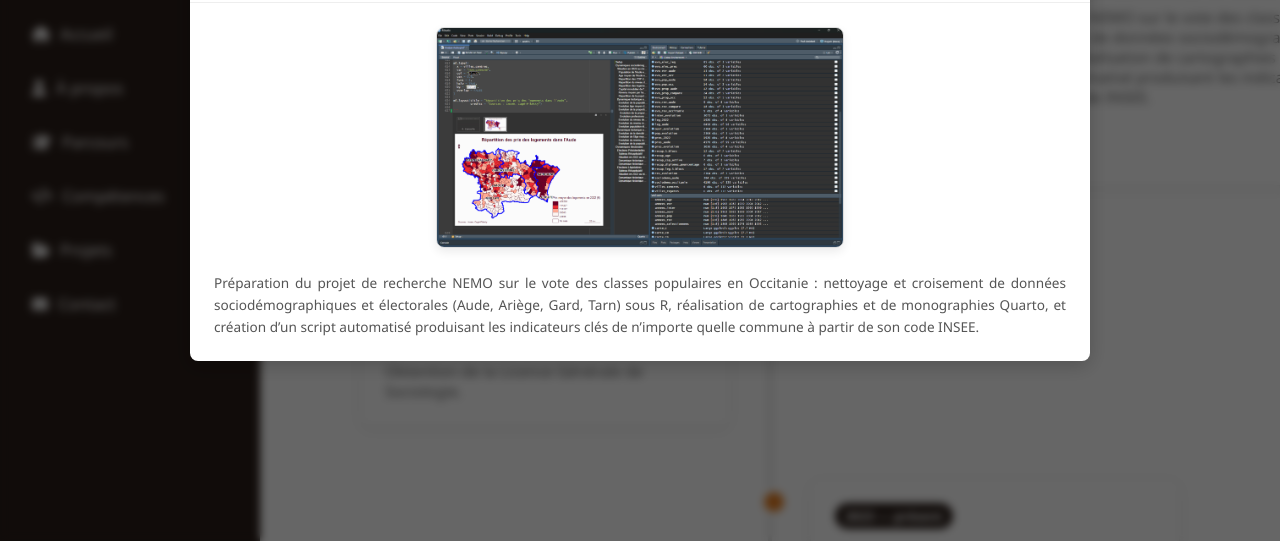
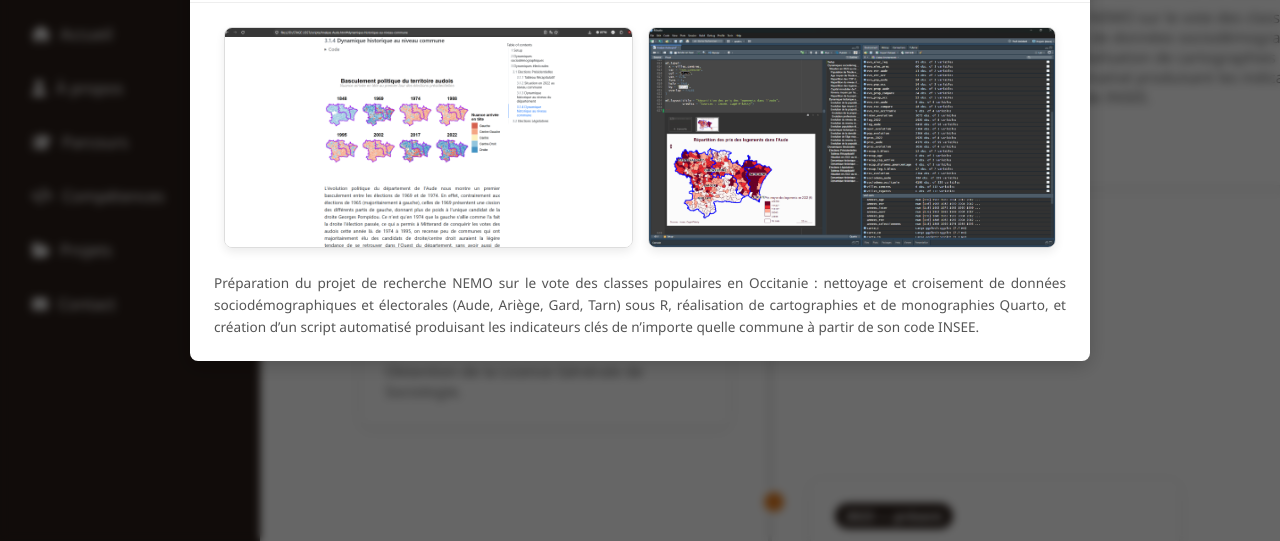
Before and after one commit to fabiendavi/Portfolio-Fabien-DAVI, a plain HTML site: page index.html in a window 1280 px wide. Both pictures are taken after a click on the button "Plus d'informations". Shown: the part 2202-2743 px from the top of the page. Drawn offline with Linux system fonts and the light colour scheme.

Commit message:
Update index.html

```diff
--- a/index.html
+++ b/index.html
@@ -1167,7 +1167,7 @@
             <div class="modal-body">
                 <div class="modal-images">
                     <!-- Ajout du onclick ici -->
-                    <img src="img/carto.jpg" alt="Aperçu des cartographies électorales (Quarto)" onerror="this.style.display='none'" onclick="openLightbox(this.src)">
+                    <img src="img/carto.png" alt="Aperçu des cartographies électorales (Quarto)" onerror="this.style.display='none'" onclick="openLightbox(this.src)">
                     <img src="img/script.png" alt="Aperçu du script R et interface RStudio" onerror="this.style.display='none'" onclick="openLightbox(this.src)">
                 </div>
                 <p class="modal-description">Préparation du projet de recherche NEMO sur le vote des classes populaires en Occitanie : nettoyage et croisement de données sociodémographiques et électorales (Aude, Ariège, Gard, Tarn) sous R, réalisation de cartographies et de monographies Quarto, et création d’un script automatisé produisant les indicateurs clés de n’importe quelle commune à partir de son code INSEE.</p>
```
